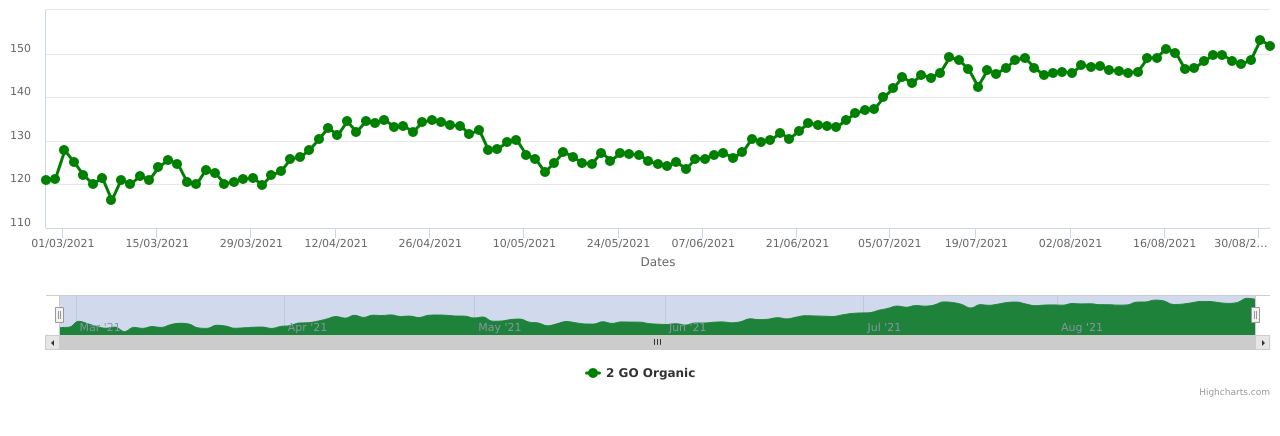
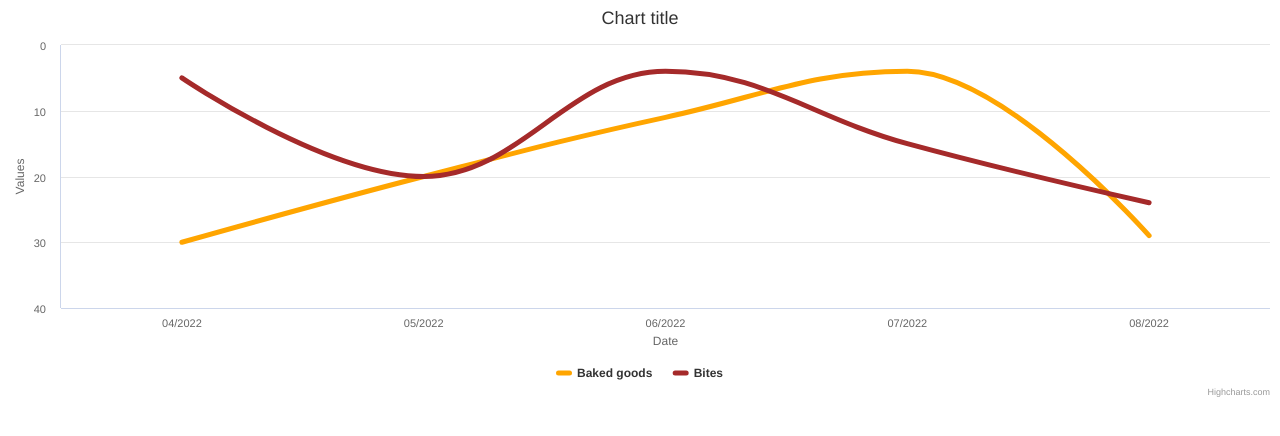
Before and after one commit to Gunjan1109/nivochartsdemo, a React (Create React App) app: page / in a window 1280 px wide. Shown: the top 436 px of the page. Built offline with nearby package versions, Linux system fonts and the light colour scheme.

Commit message:
add spline chart

```diff
--- a/src/App.js
+++ b/src/App.js
@@ -9,6 +9,7 @@ import { invertedStackedOPtions } from './components/inverted-stacked-bar/option
 import { invertedGroupedOptions } from './components/inverted-grouped/options';
 import { pieChartOptions } from './components/pie-chart/options';
 import { highstockOptions } from './components/highstock/highstockoptions';
+import { splineChartOptions } from './components/spline/options';
 Highcharts.setOptions({
   chart: {
      style: {
@@ -21,10 +22,15 @@ function App(props) {
   return (
     <>
     {/* <div style={{width: "900px", height: "300px"}}> */}
-  <HighchartsReact
+  {/* <HighchartsReact
   highcharts={HighchartsStock}
   constructorType="stockChart"
   options={highstockOptions}
+  /> */}
+
+  <HighchartsReact
+  highcharts={Highcharts}
+  options={splineChartOptions}
   />
 
 
--- a/src/components/highstock/highstockoptions.js
+++ b/src/components/highstock/highstockoptions.js
@@ -8,14 +8,11 @@ export const highstockOptions = {
     {
       data: highstockData,
       name: "2 GO Organic",
+      color: "red"
     },
   ],
   rangeSelector: {
     enabled: false,
-  },
-  tooltip: {
-    pointFormat:
-      '<span style="color:{series.color}">{series.name}</span>: <b>{point.y}</b><br/>',
   },
   xAxis: {
     title: {
@@ -38,9 +35,8 @@ export const highstockOptions = {
   },
   legend: {
     enabled: true,
-    symbolRadius: 10,
+    symbolRadius: 0,
   },
-  colors: ["green"],
   plotOptions: {
     line: {
       dataLabels: {
--- /dev/null
+++ b/src/components/spline/options.js
@@ -0,0 +1,47 @@
+export const splineChartOptions = {
+  chart: {
+    type: "spline",
+  },
+  xAxis: {
+    labels: {
+      enabled: true,
+    },
+    title: {
+        text: "Date",
+      },
+      categories: ["04/2022", "05/2022", "06/2022", "07/2022", "08/2022", "09/2022"]
+  },
+  yAxis: {
+    reversed: true,
+    lineWidth: 1
+  },
+  legend: {
+    enabled: true,
+    symbolRadius: 0,
+    squareSymbol: true
+  },
+  plotOptions: {
+    spline: {
+      lineWidth: 5,
+      marker: {
+        enabled: false
+      }
+    },
+  },
+  series: [
+    {
+      name: "Baked goods",
+      data: [
+        30, 20, 11, 4, 29
+      ],
+      color: "orange"
+    },
+    {
+        name: "Bites",
+        data: [
+            5, 20, 4, 15, 24
+          ],
+          color: "brown"
+    },
+  ],
+};
```
